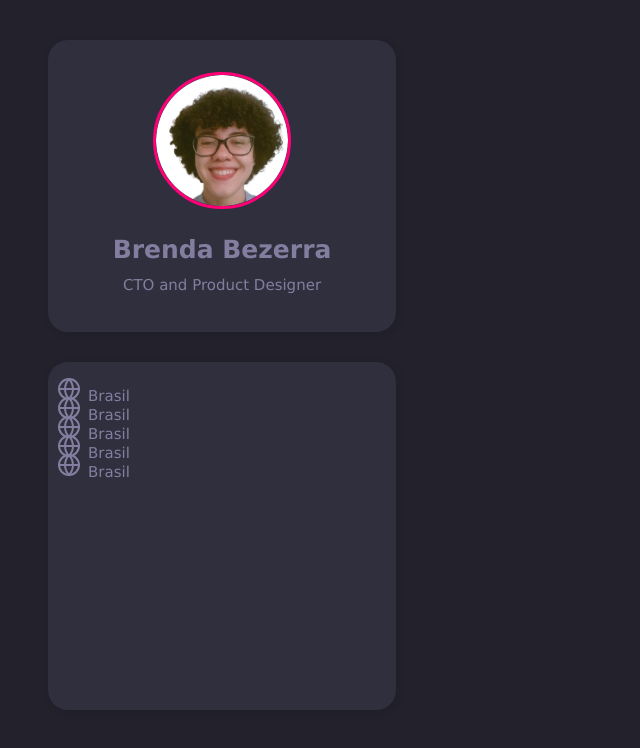
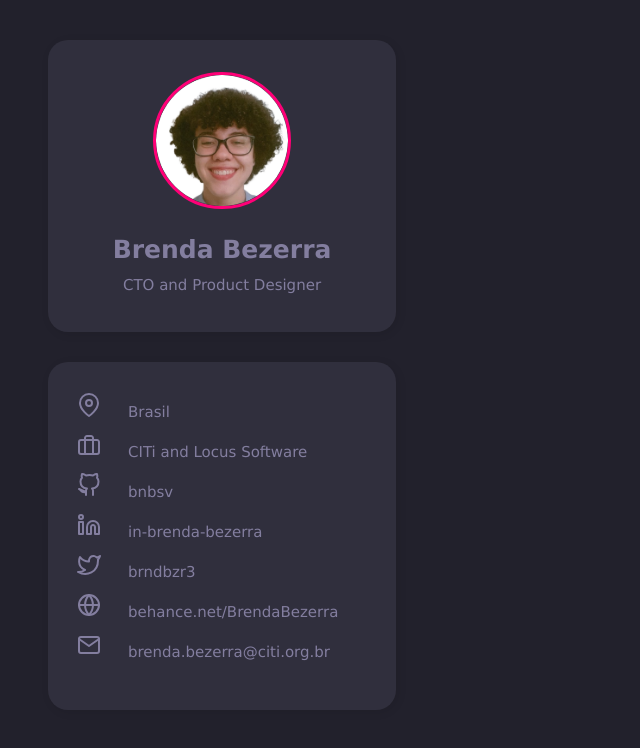
Before and after one commit to bnbsv/Rocketseat-chPortifolio, a plain HTML site: page index.html in a window 1280 px wide. Shown: the whole page, without its empty margins (0-640 px from the left). Drawn offline with Linux system fonts and the light colour scheme.

Commit message:
links container

```diff
--- a/index.html
+++ b/index.html
@@ -17,12 +17,15 @@
             </div>
             <div class="links-container">
                 <ul>
-                    <li class="globe"> Brasil </li>
-                    <li class="globe"> Brasil </li>
-                    <li class="globe"> Brasil </li>
-                    <li class="globe"> Brasil </li>
-                    <li class="globe"> Brasil </li>
+                    <li class="globe"> Brasil</li>
+                    <li class="case"> CITi and Locus Software</li>
+                    <li class="git"> bnbsv </li>
+                    <li class="linkedin"> in-brenda-bezerra</li>
+                    <li class="twitter"> brndbzr3</li>
+                    <li class="website"> behance.net/BrendaBezerra</li>
+                    <li class="email"> brenda.bezerra@citi.org.br</li>
                 </ul>
+
             </div>
 
         </div>
--- a/style.css
+++ b/style.css
@@ -64,18 +64,41 @@ div.links-container{
     flex-direction: column;
     box-shadow: 2px 2px 8px 1px #00000013;
     border-radius: 20px;
-
 }
 
 ul{
     color: #837E9F;
     font-size: 15px;
-    line-height: 20px;
+    line-height: 40px;
+    margin-left: 40px;
+    margin-top: 30px;
+    display: inline-block;
+    padding-left: 20px;
+    text-align: left;
+}
+
+li{
+    padding-left: 20px;
 }
 
 li.globe{
-    color: #837E9F;
-    font-size: 15px;
-    line-height: 0px;
+    list-style-image: url('icons/map-pin.svg');
+}
+li.case{
+    list-style-image: url('icons/briefcase.svg');
+}
+li.git{
+    list-style-image: url('icons/github.svg');
+}
+li.linkedin{
+    list-style-image: url('icons/linkedin.svg');
+}
+li.twitter{
+    list-style-image: url('icons/twitter.svg');
+}
+li.website{
     list-style-image: url('icons/globe.svg');
 }
+li.email{
+    list-style-image: url('icons/mail.svg');
+}
```
